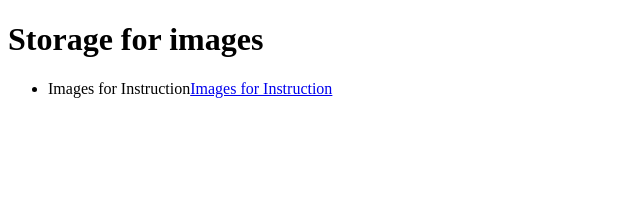
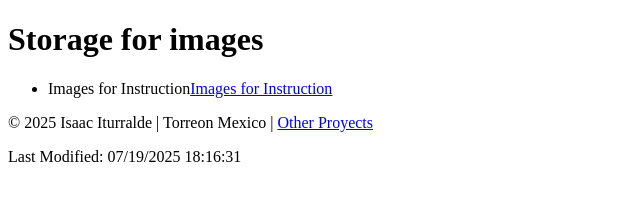
Before and after one commit to NGC-3628/instructions.github.io, a plain HTML site: page index.html in a window 1280 px wide. Shown: the whole page, without its empty margins (0-640 px from the left). Drawn offline with Linux system fonts and the light colour scheme.

Commit message:
footer_skelleton

```diff
--- a/index.html
+++ b/index.html
@@ -15,5 +15,15 @@
             <li>Images for Instruction<a href="images/images.html">Images for Instruction</a></li>
         </ul>
     </main>
+    <footer>
+        <div class = "menu_footer">
+            &copy; <span id="year"></span> Isaac Iturralde | Torreon Mexico |
+            <a href="https://ngc-3628.github.io/instructions.github.io/images/images.html" target="blank"> Other Proyects</a>
+            <p> Last Modified: <span id="lastmodified"></span></p>
+        </div>
+    </footer>
+
+    <script src="scripts/time.js"></script>
+
 </body>
 </html>
--- /dev/null
+++ b/scripts/time.js
@@ -0,0 +1,2 @@
+document.querySelector("#year").textContent = new Date().getFullYear();
+document.querySelector("#lastmodified").textContent = document.lastModified;
```
